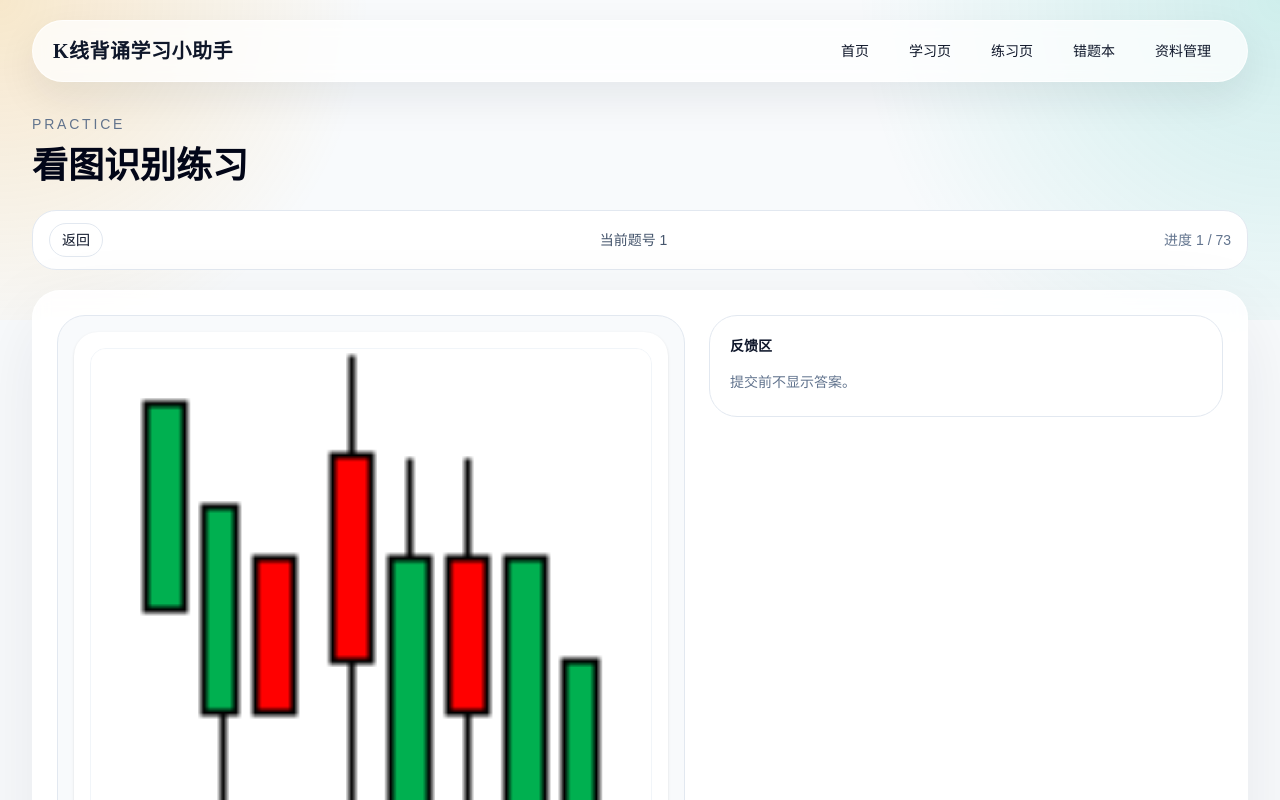
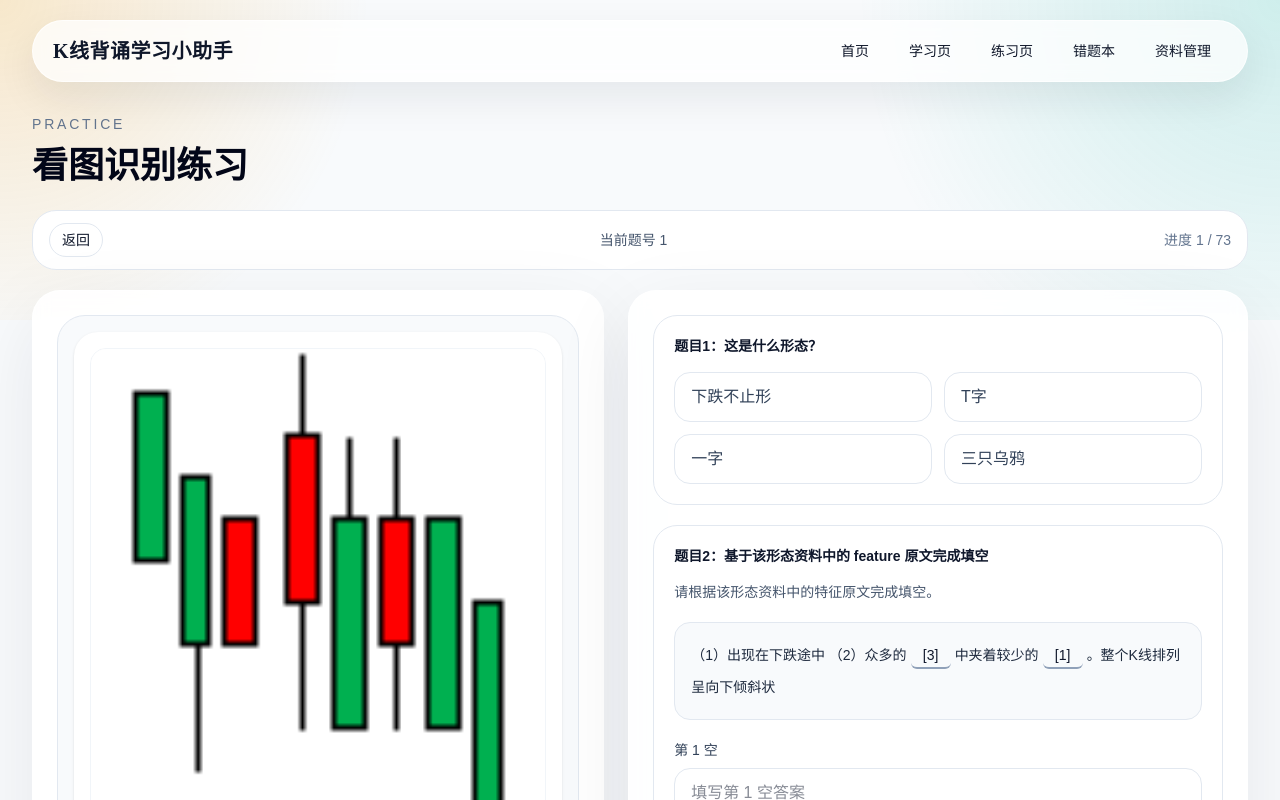
Before and after one commit to xieyitong6-lab/kline-learning-mvp, a Next.js app: page /practice in a window 1280 px wide. Shown: the top 800 px of the page. Built offline with nearby package versions, Linux system fonts and the light colour scheme.

Commit message:
refactor: update home copy and rebuild practice layout

```diff
--- a/app/page.tsx
+++ b/app/page.tsx
@@ -2,6 +2,8 @@ import Link from "next/link";
 
 import { OverviewPanel } from "@/components/overview-panel";
 import { PRODUCT_NAME } from "@/lib/constants";
+
+const steps = ["先进入学习页看图认识形态", "再到练习页做名称识别和填空", "答错后去错题复习继续强化"];
 
 export default function HomePage() {
   return (
@@ -10,6 +12,25 @@ export default function HomePage() {
         <h1 className="font-display text-4xl font-semibold leading-tight text-slate-950 sm:text-5xl">
           {PRODUCT_NAME}
         </h1>
+
+        <p className="mt-4 max-w-3xl text-base leading-8 text-slate-600">
+          这是一个帮助你通过看图、识别和填空练习记住K线形态的学习工具。
+        </p>
+
+        <p className="mt-2 max-w-3xl text-sm leading-7 text-slate-500">
+          适合刚开始学K线、看过资料但总记不住形态的人使用。
+        </p>
+
+        <div className="mt-6 rounded-3xl border border-slate-200 bg-slate-50 px-5 py-5">
+          <p className="text-sm font-semibold text-slate-900">怎么使用</p>
+          <div className="mt-3 space-y-2 text-sm leading-7 text-slate-700">
+            {steps.map((step, index) => (
+              <p key={step}>
+                {index + 1}. {step}
+              </p>
+            ))}
+          </div>
+        </div>
 
         <div className="mt-8 flex flex-wrap gap-3">
           <Link
--- a/components/practice-client.tsx
+++ b/components/practice-client.tsx
@@ -66,7 +66,6 @@ export function PracticeClient() {
   const fillBlankQuestion = question.practice?.fillBlankQuestion;
   const titleOptions = nameQuestion?.options ?? buildTitleOptions(question.id);
   const blanks: PracticeBlank[] = fillBlankQuestion?.blanks ?? [];
-  const progressLabel = `${questionNumber} / ${allKlineItems.length}`;
 
   const resetQuestion = (nextQuestion: KlineItem) => {
     setQuestion(nextQuestion);
@@ -104,7 +103,11 @@ export function PracticeClient() {
         title: question.title,
         attemptedAt: new Date().toISOString(),
         titleCorrect: isTitleCorrect,
-        keywordStatus: allBlankCorrect ? "correct" : feedback.some((item) => item.correct) ? "partial" : "wrong",
+        keywordStatus: allBlankCorrect
+          ? "correct"
+          : feedback.some((item) => item.correct)
+            ? "partial"
+            : "wrong",
         selectedKeywords: feedback.map((item) => item.userAnswer).filter(Boolean),
       },
       isTitleCorrect && allBlankCorrect,
@@ -126,26 +129,31 @@ export function PracticeClient() {
           返回
         </Link>
         <p className="text-sm text-slate-600">当前题号 {questionNumber}</p>
-        <p className="text-sm text-slate-500">进度 {progressLabel}</p>
+        <p className="text-sm text-slate-500">
+          进度 {questionNumber} / {allKlineItems.length}
+        </p>
       </div>
 
+      <div className="grid gap-6 lg:grid-cols-[0.48fr_0.52fr] lg:items-start">
         <SectionCard className="p-5 md:p-6">
-        <div className="grid gap-6 lg:grid-cols-[0.55fr_0.45fr] lg:items-start">
-          <div className="space-y-5">
           <div className="rounded-[28px] border border-slate-200 bg-slate-50 p-4">
             <div className="rounded-[24px] bg-white p-4 shadow-sm">
               <Image
                 src={question.image}
                 alt={question.title}
-                  width={720}
-                  height={480}
+                width={760}
+                height={560}
+                priority
                 className="h-auto w-full rounded-2xl border border-slate-100"
               />
             </div>
           </div>
+        </SectionCard>
 
+        <SectionCard className="p-5 md:p-6">
+          <div className="space-y-5">
             <div className="rounded-[24px] border border-slate-200 bg-white p-5">
-              <p className="text-sm font-semibold text-slate-900">题目 1：这是什么形态？</p>
+              <p className="text-sm font-semibold text-slate-900">题目1：这是什么形态？</p>
               <div className="mt-4 grid gap-3 sm:grid-cols-2">
                 {titleOptions.map((option) => (
                   <button
@@ -165,7 +173,9 @@ export function PracticeClient() {
             </div>
 
             <div className="rounded-[24px] border border-slate-200 bg-white p-5">
-              <p className="text-sm font-semibold text-slate-900">题目 2：根据该形态的结构描述完成填空</p>
+              <p className="text-sm font-semibold text-slate-900">
+                题目2：基于该形态资料中的 feature 原文完成填空
+              </p>
               <p className="mt-3 text-sm leading-7 text-slate-600">
                 {fillBlankQuestion?.intro ?? "请根据该形态资料中的特征原文完成填空。"}
               </p>
@@ -200,26 +210,32 @@ export function PracticeClient() {
                 )}
               </div>
             </div>
+
+            <div>
+              <button
+                onClick={handleSubmit}
+                disabled={submitted || !selectedTitle}
+                className="rounded-2xl bg-slate-950 px-6 py-3 text-sm font-medium text-white transition hover:bg-slate-800 disabled:cursor-not-allowed disabled:bg-slate-300"
+              >
+                提交答案
+              </button>
             </div>
 
-          <div className="rounded-[28px] border border-slate-200 bg-white p-5">
-            {!submitted ? (
-              <div className="space-y-3">
-                <p className="text-sm font-semibold text-slate-900">反馈区</p>
-                <p className="text-sm leading-7 text-slate-500">提交前不显示答案。</p>
-              </div>
-            ) : (
+            {submitted && (
+              <div className="rounded-[24px] border border-slate-200 bg-white p-5">
                 <div className="space-y-5">
                   <div>
-                  <p className="text-sm font-semibold text-slate-900">名称识别</p>
-                  <p className={`mt-2 text-sm ${titleCorrect ? "text-emerald-700" : "text-rose-700"}`}>
+                    <p className="text-sm font-semibold text-slate-900">反馈</p>
+                    <p
+                      className={`mt-2 text-sm ${titleCorrect ? "text-emerald-700" : "text-rose-700"}`}
+                    >
                       {titleCorrect ? "名称识别正确" : "名称识别错误"}
                     </p>
                     <p className="mt-1 text-sm text-slate-600">正确答案：{question.title}</p>
                   </div>
 
                   <div>
-                  <p className="text-sm font-semibold text-slate-900">填空反馈</p>
+                    <p className="text-sm font-semibold text-slate-900">每个填空的判定</p>
                     <div className="mt-3 space-y-3">
                       {blankFeedback.length > 0 ? (
                         blankFeedback.map((item) => (
@@ -231,7 +247,9 @@ export function PracticeClient() {
                             <p className="mt-1 text-sm text-slate-600">
                               正确答案：{item.correctAnswers.join(" / ")}
                             </p>
-                          <p className={`mt-1 text-sm ${item.correct ? "text-emerald-700" : "text-rose-700"}`}>
+                            <p
+                              className={`mt-1 text-sm ${item.correct ? "text-emerald-700" : "text-rose-700"}`}
+                            >
                               {item.correct ? "判定：正确" : "判定：错误"}
                             </p>
                           </div>
@@ -256,19 +274,10 @@ export function PracticeClient() {
                     下一题
                   </button>
                 </div>
+              </div>
             )}
           </div>
-        </div>
         </SectionCard>
-
-      <div>
-        <button
-          onClick={handleSubmit}
-          disabled={submitted || !selectedTitle}
-          className="rounded-2xl bg-slate-950 px-6 py-3 text-sm font-medium text-white transition hover:bg-slate-800 disabled:cursor-not-allowed disabled:bg-slate-300"
-        >
-          提交答案
-        </button>
       </div>
     </div>
   );
```
Lines whose indentation alone changed are shown as unchanged.
